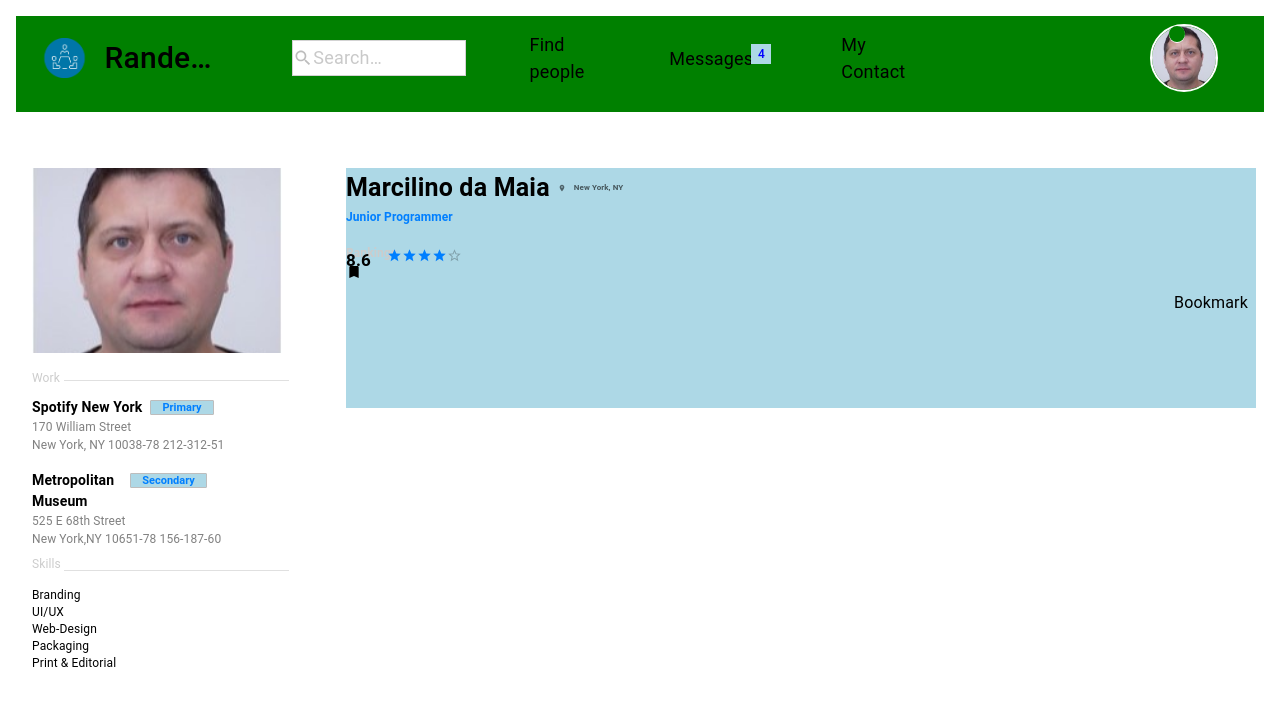
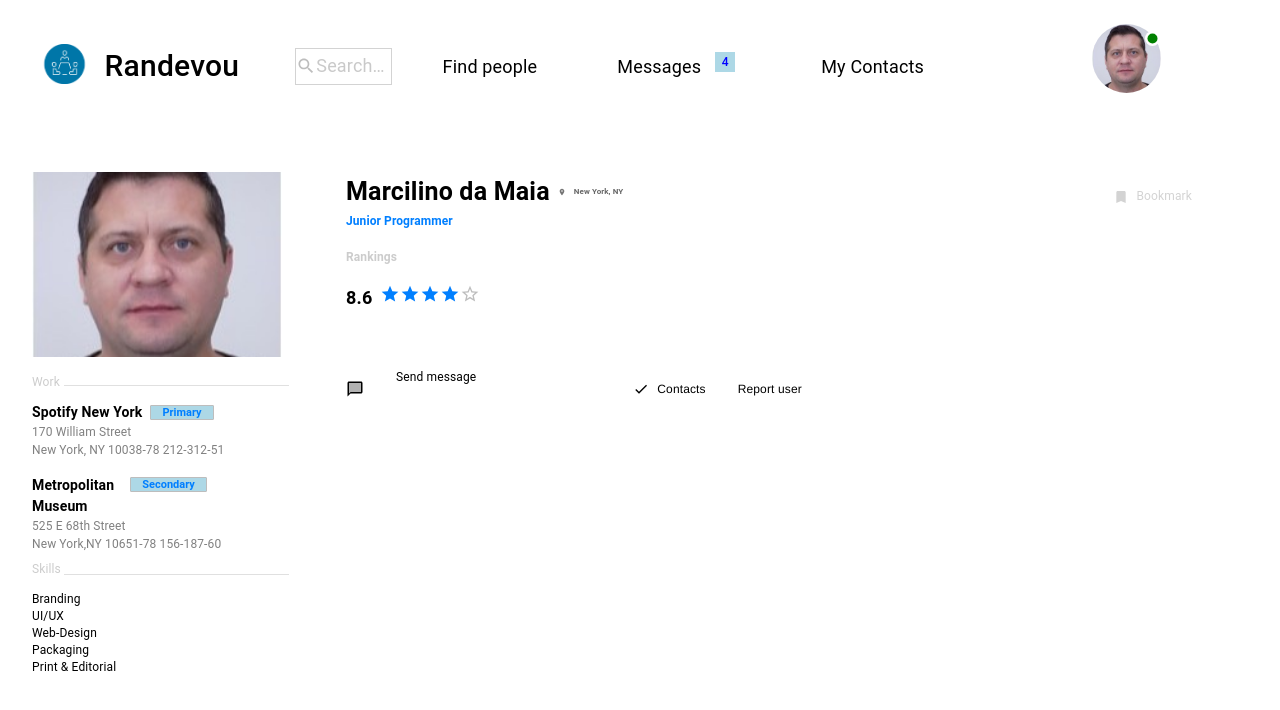
Before and after one commit to marclnomaia/RANDEVOU, a React (Create React App) app in the folder rand-app/: page / in a window 1280 px wide. Shown: the top 710 px of the page. Built offline with nearby package versions, Linux system fonts and the light colour scheme.

Commit message:
5-grid-commit

```diff
--- a/rand-app/src/App.tsx
+++ b/rand-app/src/App.tsx
@@ -12,7 +12,7 @@ import RandInfo from './components/Body/Personal_Info/RandInfo';
 //import { GridTest1 } from './components/GridEx/GridTest1';
 //import { GridScratch } from './components/GridEx/GridScratch';
 import { Box, Grid } from '@mui/material';
-import RandRating from './components/Body/ExtraInfo/RandRating';
+
 //import { RandInfo } from './components/Personal_Info/RandInfo';
 
 
@@ -85,6 +85,7 @@ function App() {
               <Grid item xs={12}>
                 <Box>
                   <RandInfo />
+                  <RandTaskBar />
 
 
                 </Box>
--- a/rand-app/src/components/Body/Personal_Info/RandInfo.tsx
+++ b/rand-app/src/components/Body/Personal_Info/RandInfo.tsx
@@ -1,7 +1,7 @@
 import React, { useState } from 'react';
 import LocationOnIcon from '@mui/icons-material/LocationOn';
 import BookmarkIcon from '@mui/icons-material/Bookmark';
-import { Typography, Grid, ListItemIcon, Box, Rating } from '@mui/material';
+import { Typography, Grid, ListItemIcon, useTheme, Box, Rating, useMediaQuery } from '@mui/material';
 
 const RandInfo: React.FC = () => {
 
@@ -10,22 +10,33 @@ const RandInfo: React.FC = () => {
   const handleChange = (_event: React.ChangeEvent<{}>, newValue: number | null) => {
     setValue(newValue);
   };
+  const theme = useTheme();
+  const isMobile = useMediaQuery(theme.breakpoints.down('sm'))
 
   return (
 
     <Grid container spacing={0} padding={3} display="flex" justifyContent="start-end">
       <Grid item xs={12} sm={3} md={12}>
         <Box sx={{
-          bgcolor: 'lightBlue',
+          bgcolor: 'white',
           width: '100%',
           mt: 1,
           height: { xs: '5vh', md: '12vh', lg: '20vh' }
         }}>
           <div style={{ display: 'flex', alignItems: 'center' }}>
-            <Typography variant="h6" component="div" sx={{ fontWeight: 'bold', fontSize: 25 }}>
+            <Typography variant="h6" component="div"
+              sx={{
+                fontWeight: 'bold',
+                fontSize: isMobile ? 14 : 25
+              }}>
               Marcilino da Maia
             </Typography>
-            <ListItemIcon sx={{ minWidth: 'unset', fontSize: 8, ml: 1 }}>
+            <ListItemIcon
+              sx={{
+                minWidth: 'unset',
+                fontSize: isMobile ? 8 : 8,
+                ml: 1
+              }}>
               <LocationOnIcon fontSize="inherit" />
             </ListItemIcon>
             <Typography variant="subtitle1" color="text.secondary"
@@ -41,7 +52,7 @@ const RandInfo: React.FC = () => {
 
           <Typography variant="subtitle2"
             sx={{
-              fontSize: 12,
+              fontSize: isMobile ? 8 : 12,
               color: '#007FFF',
               fontWeight: 'bold'
             }}
@@ -51,10 +62,10 @@ const RandInfo: React.FC = () => {
 
           <Typography variant="subtitle1"
             sx={{
-              fontSize: 12,
+              fontSize: isMobile ? 9 : 12,
               color: '#ccc',
               fontWeight: 'bold',
-              mt: 2
+              mt: isMobile ? 1 : 2
             }}
           >
             Rankings
@@ -62,47 +73,50 @@ const RandInfo: React.FC = () => {
 
 
           {/* Bookmark */}
-
-          <BookmarkIcon
+          <Typography
+            variant="body2"
             sx={{
-              fontSize: 16
-
-            }} />
-          <Typography variant="body2"
-            sx={{
-              fontSize: 16,
-              padding: 1,
-              textAlign: 'right',
-
+              display: 'flex',
+              alignItems: 'center',
+              justifyContent: 'flex-end',
+              fontSize: isMobile ? 9 : 12,
+              color: 'lightgrey',
+              mr: isMobile ? 1 : 8,
+              mt: isMobile ? -7 : -10
             }}
           >
+            <BookmarkIcon
+              sx={{
+                fontSize: 16,
+                color: 'lightgrey',
+                marginRight: 1
+              }}
+            />
             Bookmark
           </Typography>
+
         </Box>
 
-        {/*Rating info*/}
+        {/*Ranking info*/}
 
         <Box
           sx={{
-            bgcolor: 'lightBlue',
             width: '100%',
-            mt: 0,
+            fontSize: 16,
             height: { xs: '5vh', md: '12vh', lg: '20vh' },
             display: 'flex',
             flexDirection: 'row',
-            alignItems: 'left', // centraliza verticalmente
-
-            marginTop: -10
+            alignItems: 'left',
+            marginTop: isMobile ? 3 : -6
           }}
         >
           <Typography
             variant="body1"
             sx={{
               fontWeight: 'bold',
-              fontSize: 17,
-              mr: 2 // Espaçamento entre o Typography e o Rating
-            }}
-          >
+              fontSize: isMobile ? 9 : 18,
+              mr: 1
+            }}>
             8.6
           </Typography>
           <Rating
@@ -110,11 +124,11 @@ const RandInfo: React.FC = () => {
             value={value}
             onChange={handleChange}
             precision={0.5}
-            sx={{ color: '#007FFF', fontSize: 15 }}
+            sx={{ color: '#007FFF', fontSize: isMobile ? 9 : 20 }}
           />
         </Box>
       </Grid>
-    </Grid>
+    </Grid >
 
 
 
--- a/rand-app/src/components/Body/Taskbar/RandTaskBar.tsx
+++ b/rand-app/src/components/Body/Taskbar/RandTaskBar.tsx
@@ -11,10 +11,8 @@ import Tabs from '@mui/material/Tabs';
 import Tab from '@mui/material/Tab';
 import VisibilityIcon from '@mui/icons-material/Visibility';
 import ChatBubbleTwoToneIcon from '@mui/icons-material/ChatBubbleTwoTone';
-import { Divider, Grid, ListItemIcon, useMediaQuery, useTheme } from '@mui/material';
+import { Divider, Grid, useMediaQuery, useTheme } from '@mui/material';
 import RandTimeline from '../ExtraInfo/RandTimeline';
-import LocationOnIcon from '@mui/icons-material/LocationOn';
-import BookmarkIcon from '@mui/icons-material/Bookmark';
 
 
 const RandTaskBar: React.FC = () => {
@@ -32,155 +30,56 @@ const RandTaskBar: React.FC = () => {
 
 
   return (
-    <div style={{ padding: '50px' }}>
-      <Grid xs={12} lg={12} item container spacing={0} justifyContent="right" wrap="wrap">
 
-        <Grid item xs={12} sm={6} md={6} lg={8}
+    <Grid container spacing={0} padding={3} display="flex" justifyContent="start-end">
+      <Grid item xs={12} sm={3} md={12}>
+        <Box sx={{
+          bgcolor: 'white',
+          width: '100%',
+          mt: -15,
+          height: { xs: '5vh', md: '12vh', lg: '20vh' }
+        }}>
+
+          <Grid container spacing={1}>
+            <Grid item sx={{ display: 'flex', flexDirection: 'row', alignItems: 'center', padding: 1 }}>
+              <ChatBubbleTwoToneIcon
                 sx={{
-            display: 'flex',
-            flexDirection: 'column',
-            justifyContent: 'flex-start',
-            alignItems: 'flex-start',
-            width: '100%',
-            mt: -103,
-            backgroundColor: 'pink'
-
+                  marginRight: 1,
+                  fontSize: 18
                 }}
-        >
-          <div style={{ display: 'flex', alignItems: 'center' }}>
-            <Typography variant="h6" component="div" sx={{ fontWeight: 'bold', fontSize: 25 }}>
-              Marcilino da Maia
-            </Typography>
-            <ListItemIcon sx={{ minWidth: 'unset', fontSize: 8, ml: 1 }}>
-              <LocationOnIcon fontSize="inherit" />
-            </ListItemIcon>
-            <Typography variant="subtitle1" color="text.secondary"
-              sx={{
-                fontWeight: 'bold',
-                fontSize: 8,
-                ml: 1
-              }}
-            >
-              New York, NY
-            </Typography>
-          </div>
-
-          <Typography variant="subtitle2"
+              />
+              <Typography
+                variant="body2"
+                component="div"
                 sx={{
                   fontSize: 12,
-              color: '#007FFF',
-              fontWeight: 'bold'
+                  ml: 3,
+                  mt: -3
                 }}
+                onClick={() => setMessageBoxVisible(!messageBoxVisible)}
               >
-            Junior Programmer
-          </Typography>
-
-          <Typography variant="subtitle1"
-            sx={{
-              fontSize: 12,
-              color: '#ccc',
-              fontWeight: 'bold',
-              mt: 2
-            }}
-          >
-            Rankings
+                Send message
               </Typography>
             </Grid>
 
-        {/* Bookmark */}
-        <Grid item xs={12} sm={6} md={6} lg={8}
+            <Grid
+              item
               sx={{
-            display: 'flex',
-            flexDirection: 'row',
-            alignItems: 'center',
-            justifyContent: 'flex-end',
-            color: 'lightgray',
-            ml: 55,
-            mt: -23
-          }}
-        >
-          <BookmarkIcon
-            sx={{
-              fontSize: 16
-
-            }} />
-          <Typography variant="body2"
-            sx={{
-              fontSize: 16,
-              padding: 1,
-              textAlign: 'right',
-
-            }}
-          >
-            Bookmark
-          </Typography>
-        </Grid>
-
-
-        <Grid item xs={12} sm={6} md={8} lg={8}
-          sx={{
-            display: 'flex',
-            gridColumn: '5 / span 8',
-            flexDirection: 'column',
-            justifyContent: 'flex-start',
-            alignItems: 'flex-start',
-            ml: 50,
-            mt: -95,
-            backgroundColor: 'lightgreen'
-          }}
-        >
-          <Box
-            sx={{
-              fontFamily: 'Helvetica, Arial, sans-serif',
-              ml: isMobile ? 6 : 0,
-              mt: isMobile ? -17 : -20
-            }}>
-
-            <Box
-              sx={{
-                display: 'flex',
-                alignItems: 'center',
-                padding: '10px',
-                mt: 20
-              }}>
-              <ChatBubbleTwoToneIcon
-                sx={{//send message icon//
-                  marginRight: 1,
-                  fontSize: 18
-                }} />
-              <Typography variant="body2" component="div"
-                sx={{
-                  fontSize: 12
-
-                }}
-                onClick={() => setMessageBoxVisible(!messageBoxVisible)}
-              > Send message
-              </Typography>
-            </Box>
-
-            <Box
-              sx={{//taskBar menu Background//
                 mt: -4,
                 marginRight: 1,
                 display: 'flex',
                 flexDirection: 'row',
-                width: '100%',
                 height: 'auto',
                 alignItems: 'center',
                 backgroundColor: contactInfoVisible ? 'lightblue' : 'transparent',
                 borderRadius: '1px',
                 padding: '5px',
+              }}
+            />
 
-              }}
-            >
-              <Box
+            <Grid item sx={{ display: 'flex', flexDirection: 'row', alignItems: 'center', padding: 1 }}>
+              <CheckTwoToneIcon
                 sx={{
-                  display: 'flex',
-                  alignItems: 'center'
-                }}
-              >
-                <CheckTwoToneIcon
-                  sx={{//message icon//
                   ml: 15,
                   fontSize: isMobile ? 12 : 16,
                   mt: isMobile ? 0 : -0
@@ -189,21 +88,22 @@ const RandTaskBar: React.FC = () => {
               <Typography
                 variant="body2"
                 component="div"
-                  sx={{//message menu
+                sx={{
                   fontSize: isMobile ? 8 : 12,
                   ml: 1,
-
                   fontFamily: 'Helvetica, Arial, sans-serif'
                 }}
                 onClick={() => setContactInfoVisible(!contactInfoVisible)}
-                >Contacts
+              >
+                Contacts
               </Typography>
-              </Box>
+            </Grid>
 
+            <Grid item sx={{ display: 'flex', flexDirection: 'row', alignItems: 'center', padding: 1 }}>
               <Typography
                 variant="body2"
                 component="div"
-                sx={{//report user menu//
+                sx={{
                   fontSize: isMobile ? 8 : 12,
                   ml: isMobile ? 4 : 2,
                   mt: isMobile ? 0.2 : 0.1,
@@ -213,9 +113,11 @@ const RandTaskBar: React.FC = () => {
               >
                 Report user
               </Typography>
-            </Box>
+            </Grid>
+          </Grid>
 
 
+          <Grid item>
             {messageBoxVisible && (
               <Box
                 sx={{//message box
@@ -236,7 +138,10 @@ const RandTaskBar: React.FC = () => {
                   This is where your message Box would go...
                 </Typography>
               </Box>
+
             )}
+          </Grid>
+          <Grid item>
             {contactInfoVisible &&
               <Box
                 sx={{//contact information when clicked//
@@ -327,6 +232,7 @@ const RandTaskBar: React.FC = () => {
                               </Typography>
                             </Box>
                           } />
+
                       </ListItem>
                       <ListItem>
                         <ListItemText
@@ -446,14 +352,13 @@ const RandTaskBar: React.FC = () => {
                       </ListItem>
                     </List>
                   </Box>}
-              </Box>}
+              </Box>
+            }
+          </Grid>
         </Box>
       </Grid>
     </Grid>
 
-
-
-    </div >
   );
 }
 export default RandTaskBar;
--- a/rand-app/src/components/Header/RandNavBar.tsx
+++ b/rand-app/src/components/Header/RandNavBar.tsx
@@ -55,13 +55,21 @@ const RandNavBar: React.FC = () => {
         <PeopleOutlineIcon sx={{ marginRight: 2 }} /> Find people
       </MenuItem>
       <MenuItem onClick={handleMenuClose} sx={{ fontSize: '14px' }}>
-        <LocalPostOfficeIcon sx={{ marginRight: 2 }} /> Messages
+        <LocalPostOfficeIcon
+          sx={{
+            marginRight: 2
+          }} />
+        Messages
         <Badge badgeContent={4} color="primary" sx={{ fontSize: '14px', marginLeft: 1 }}>
-
         </Badge>
       </MenuItem>
-      <MenuItem onClick={handleMenuClose} sx={{ fontSize: '14px' }}>
-        <AccountCircle sx={{ marginRight: 2 }} /> My Contact
+      <MenuItem onClick={handleMenuClose}
+        sx={{ fontSize: '14px' }}>
+        <AccountCircle
+          sx={{
+            marginRight: 2
+          }} />
+        My Contact
       </MenuItem>
     </Menu>
   );
@@ -78,37 +86,42 @@ const RandNavBar: React.FC = () => {
       open={isProfileMenuOpen}
       onClose={handleMenuClose}
     >
-      <MenuItem onClick={handleMenuClose} sx={{ fontSize: '14px' }}>Profile</MenuItem>
-      <MenuItem onClick={handleMenuClose} sx={{ fontSize: '14px' }}>My account</MenuItem>
+      <MenuItem onClick={handleMenuClose}
+        sx={{ fontSize: '14px' }}>
+        Profile
+      </MenuItem>
+      <MenuItem onClick={handleMenuClose}
+        sx={{ fontSize: '14px' }}>
+        My account
+      </MenuItem>
     </Menu>
   );
 
   return (
-
-    <Grid container spacing={0} padding={2} >
+    <Grid container alignItems="flex-start" justifyContent="flex-end" padding={2}>
       <Grid item xs={12} sm={3} md={12} lg={12}>
         <Box sx={{
-          bgcolor: 'green',
+          bgcolor: 'white',
           width: '100%',
           minHeight: { xs: '5vh', md: '12vh', lg: '12vh' },
-        }}
-        >
+        }}>
+          <Toolbar>
+            <Grid container alignItems="center" spacing={2}>
+              <Grid item>
+                <img src={logoImage} alt="Randevou"
+                  height={isMobile ? "30px" : "40px"}
 
-          <Toolbar>
-
-            <img src={logoImage} alt="Randevou" height={isMobile ? "30px" : "40px"} />
-
-
-            <Typography variant="h6" noWrap
-              sx={{
+                />
+              </Grid>
+              <Grid item>
+                <Typography variant="h6" noWrap sx={{
                   fontSize: isMobile ? '11px' : '30px',
-                ml: isMobile ? 2 : 2
                 }}>
                   Randevou
                 </Typography>
+              </Grid>
 
-            {/*Search Box*/}
-
+              <Grid item xs>
                 <InputBase
                   placeholder="Search…"
                   inputProps={{ 'aria-label': 'search' }}
@@ -117,19 +130,20 @@ const RandNavBar: React.FC = () => {
                     color: 'grey',
                     backgroundColor: 'white',
                     borderRadius: 0,
-                width: isMobile ? '35%' : '18%',
-                height: isMobile ? 'auto' : 'auto',
-                ml: isMobile ? 2 : 10,
+                    width: '90%',
+                    height: 'auto',
+                    ml: isMobile ? 2 : 5,
                     borderColor: 'lightgrey',
                     borderWidth: '1px',
                     borderStyle: 'solid'
                   }}
                   startAdornment={<SearchIcon fontSize="small" color="disabled" />}
                 />
+              </Grid>
 
-
-            {/*//navBar menu//*/}
-            {isMobile && (
+              {/* navBar menu */}
+              {isMobile ? (
+                <Grid item>
                   <IconButton
                     edge="end"
                     color="inherit"
@@ -139,43 +153,36 @@ const RandNavBar: React.FC = () => {
                   >
                     <MoreIcon />
                   </IconButton>
-            )}
-
-            {!isMobile && (
+                </Grid>
+              ) : (
                 <>
+                  <Grid item>
                     <Typography variant="body1"
-                  sx={{
-                    fontSize: '18px',
-                    ml: 8
-                  }}>
+                      sx={{ fontSize: '18px', ml: 8 }}>
                       Find people
                     </Typography>
+                  </Grid>
+                  <Grid item>
                     <Typography variant="body1"
-                  sx={{
-                    fontSize: '18px',
-                    ml: 8
-                  }}>
+                      sx={{ fontSize: '18px', ml: 8 }}>
                       Messages
                     </Typography>
-                <Badge
-                  badgeContent={4}
-                  color="info"
+                  </Grid>
+                  <Grid item>
+                    <Badge badgeContent={4} color="info"
                       sx={{
                         '& .MuiBadge-badge': {
                           backgroundColor: 'lightblue',
                           color: 'blue',
-                      mr: isMobile ? 2 : 2,
-                      mt: isMobile ? 1 : 1,
-
+                          mr: 2,
+                          mt: 1,
                           borderRadius: '0',
                           width: 'auto',
                           padding: '0 6px',
                         },
                       }}
                     >
-                  <IconButton
-                    size="large"
-                    aria-label="show 4 new mails"
+                      <IconButton size="large" aria-label="show 4 new mails"
                         sx={{
                           fontSize: isMobile ? '14px' : '18px',
                           '& .MuiSvgIcon-root': {
@@ -185,17 +192,19 @@ const RandNavBar: React.FC = () => {
                       >
                       </IconButton>
                     </Badge>
+                  </Grid>
+                  <Grid item>
                     <Typography variant="body1"
                       sx={{
-                    fontSize: '18px',
-                    ml: 8
+                        fontSize: '18px', ml: 8
                       }}>
-                  My Contact
+                      My Contacts
                     </Typography>
+                  </Grid>
 
-                {/*Picture profile and menu*/}
-
-                <Box style={{ position: 'relative' }}>
+                  {/* Picture profile and menu */}
+                  <Grid item>
+                    <Box sx={{ position: 'relative' }}>
                       <IconButton
                         edge="end"
                         aria-label="account of current user"
@@ -208,57 +217,53 @@ const RandNavBar: React.FC = () => {
                           src={ProfileImage}
                           alt="Profile"
                           style={{
-                        height: '20%',
-                        width: '20%',
+                            height: '25%',
+                            width: '25%',
                             borderRadius: '100%',
-                        border: `2px solid white`,
-                        justifyContent: 'right',
-                        marginLeft: isMobile ? 200 : 200
+                            alignItems: 'right',
+                            marginLeft: '80px'
                           }}
                         />
                       </IconButton>
 
-                  <Box //online botton
-                    sx={{
-                      position: 'absolute',
-                      top: 10,
-                      right: 55,
+                      {/* online botton */}
+                      <Grid item>
+                        <Box sx={{
+                          position: 'relative',
+                          bottom: 70,
+                          left: 205,
                           width: '5%',
-                      height: '20%',
+                          height: '5%',
                           borderRadius: '50%',
-                      backgroundColor: 'white',
+                          backgroundColor: '  white',
                           display: 'flex',
-                      alignItems: 'center',
-                      justifyContent: 'center',
-                      boxSizing: 'border-box',
-                    }}
-                  >
+                          boxSizing: 'border-box'
+                        }}>
+
                           <FiberManualRecordIcon
                             color="primary"
                             sx={{
+                              textAlign: 'right',
                               color: 'green',
-                        width: '1em',
-                        height: '1em',
-                        margin: '2px',
+                              width: '100%',
+                              height: '100%',
+
                             }}
                           />
                         </Box>
+                      </Grid>
                     </Box>
-
+                  </Grid>
                 </>
               )}
-
+            </Grid>
           </Toolbar>
-
 
           {renderMenu}
           {renderMobileMenu}
         </Box>
       </Grid>
     </Grid>
-
-
   );
-};
-
+}
 export default RandNavBar;
```
Also changed, not shown: rand-app/src/components/Body/ExtraInfo/RandRating.tsx (deleted, +0 -51 lines). Lines whose indentation alone changed are shown as unchanged.
